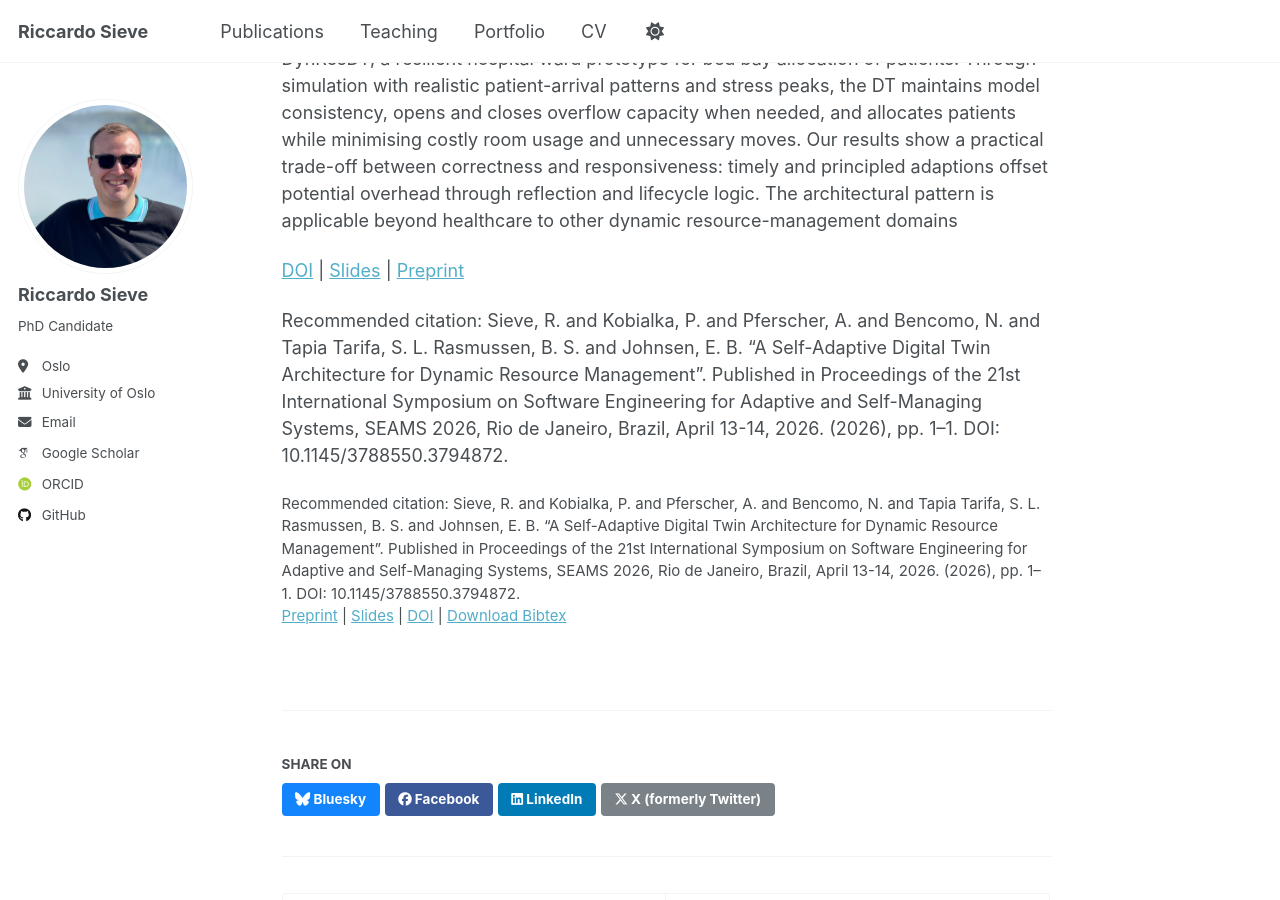
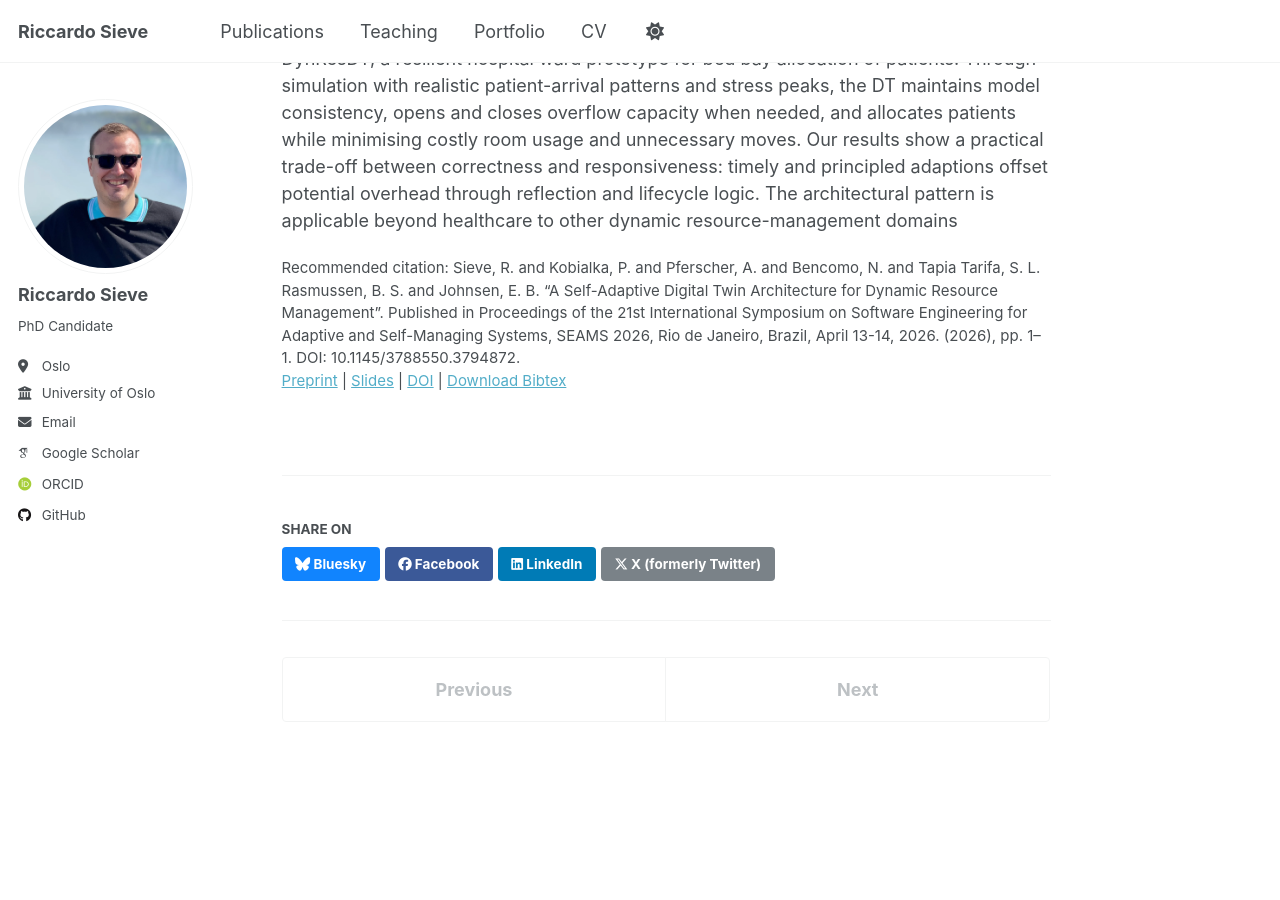
Before and after one commit to sievericcardo/sievericcardo.github.io, a Jekyll site: the page built from _publications/2026-04-13-26-seams.md, in a window 1280 px wide and 900 px high, scrolled down 422 px. Built offline with Jekyll 4.4.1, drawn with Linux system fonts in a browser that asks for light colours; some web fonts are replaced; a script that is not in the unit is left out.

Commit message:
Remove elements from single pages

```diff
--- a/_publications/2026-04-13-26-seams.md
+++ b/_publications/2026-04-13-26-seams.md
@@ -14,6 +14,6 @@ citation: 'Sieve, R. and Kobialka, P. and Pferscher, A. and Bencomo, N. and Tapi
 ---
 Digital Twins (DTs) are increasingly used to manage systems under fluctuating demand, yet many remain static and cannot adjust their internal models or control policies as the targeted real system changes. We present a self-adaptive DT architecture that supports runtime reconfiguration of resources. The architecture integrates semantic reflection to keep the DT’s runtime model aligned with the structural representation of the real system, lifecycle-based state management to trigger reconfiguration at appropriate times, and penalty-guided optimisation for decision-making under constraints, balancing resilience and operational cost when capacity must be reorganised. We realise the approach in DynResDT, a resilient hospital ward prototype for bed bay allocation of patients. Through simulation with realistic patient-arrival patterns and stress peaks, the DT maintains model consistency, opens and closes overflow capacity when needed, and allocates patients while minimising costly room usage and unnecessary moves. Our results show a practical trade-off between correctness and responsiveness: timely and principled adaptions offset potential overhead through reflection and lifecycle logic. The architectural pattern is applicable beyond healthcare to other dynamic resource-management domains
 
-[DOI](https://doi.org/10.1145/3788550.3794872) \| [Slides](http://sievericcardo.github.io/files/26-seams-slides.pdf) \| [Preprint](http://sievericcardo.github.io/files/26-seams.pdf)
+<!-- [DOI](https://doi.org/10.1145/3788550.3794872) \| [Slides](http://sievericcardo.github.io/files/26-seams-slides.pdf) \| [Preprint](http://sievericcardo.github.io/files/26-seams.pdf)
 
-Recommended citation: Sieve, R. and Kobialka, P. and Pferscher, A. and Bencomo, N. and Tapia Tarifa, S. L. Rasmussen, B. S. and Johnsen, E. B. “A Self-Adaptive Digital Twin Architecture for Dynamic Resource Management”. Published in Proceedings of the 21st International Symposium on Software Engineering for Adaptive and Self-Managing Systems, SEAMS 2026, Rio de Janeiro, Brazil, April 13-14, 2026. (2026), pp. 1–1. DOI: 10.1145/3788550.3794872.
+Recommended citation: Sieve, R. and Kobialka, P. and Pferscher, A. and Bencomo, N. and Tapia Tarifa, S. L. Rasmussen, B. S. and Johnsen, E. B. “A Self-Adaptive Digital Twin Architecture for Dynamic Resource Management”. Published in Proceedings of the 21st International Symposium on Software Engineering for Adaptive and Self-Managing Systems, SEAMS 2026, Rio de Janeiro, Brazil, April 13-14, 2026. (2026), pp. 1–1. DOI: 10.1145/3788550.3794872. -->
```
Also changed, not shown: _publications/2024-10-01-24-tiziana.md (+2 -2 lines), _publications/2025-05-01-25-asqap.md (+2 -2 lines), _publications/2025-07-01-25-ecoop.md (+2 -2 lines), _publications/2025-08-30-25-christel.md (+2 -2 lines).
